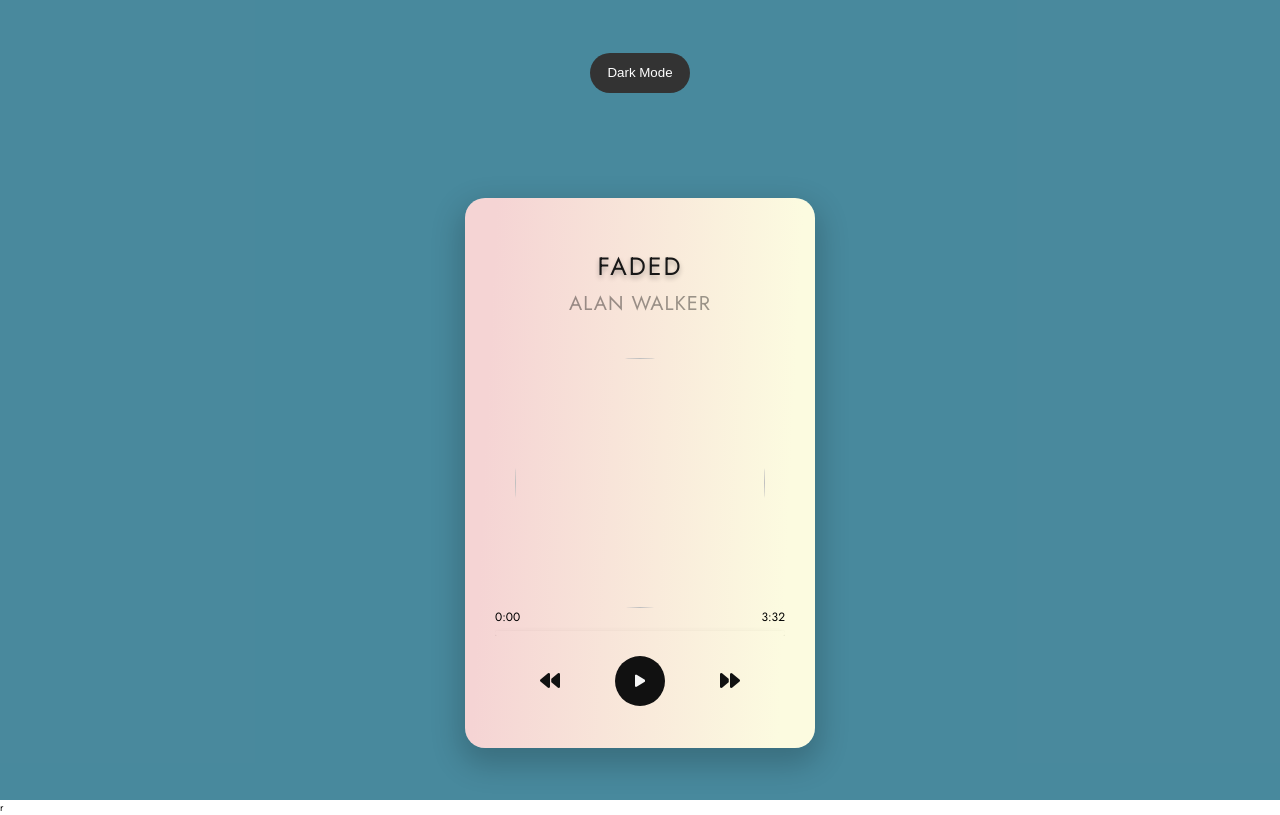
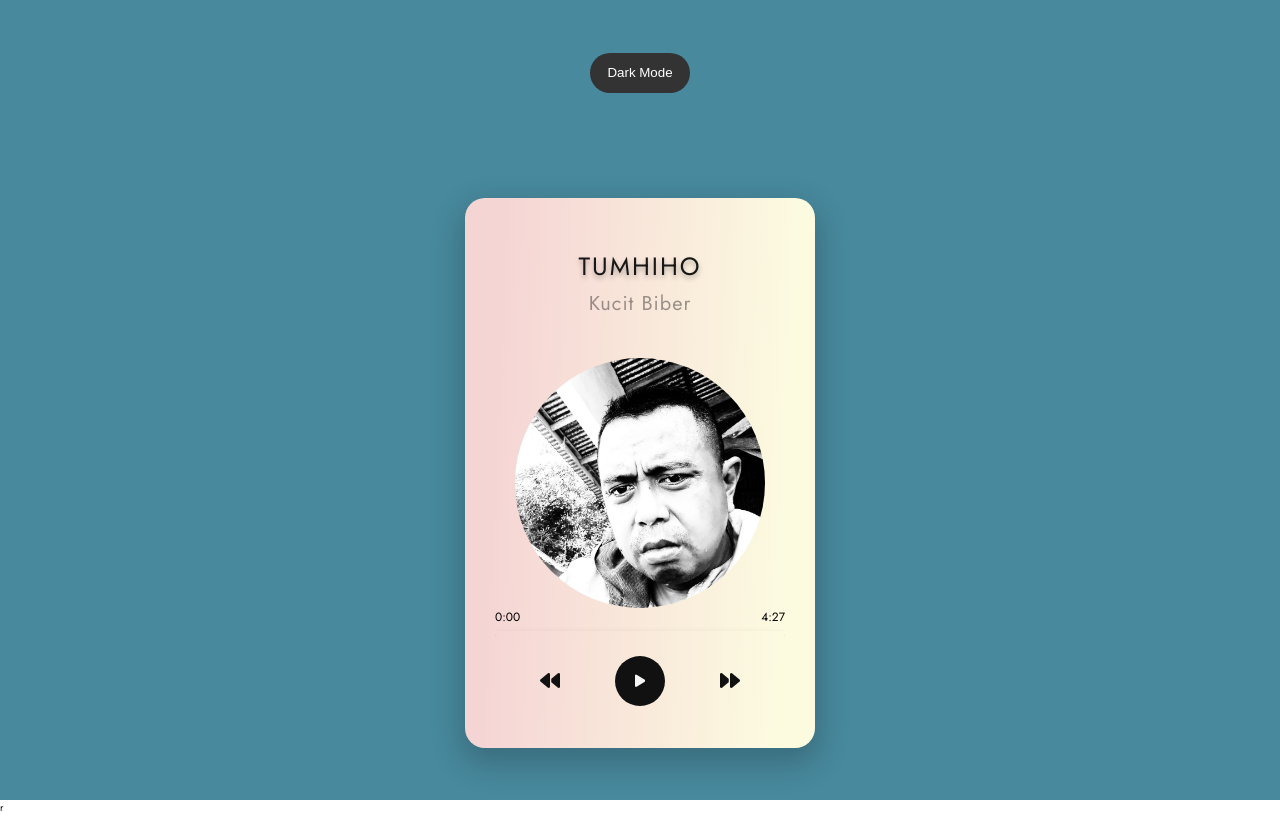
Before and after one commit to soplogan/KucitMusicPlayer.github.io, a plain HTML site: page index.html in a window 1280 px wide. Drawn offline with Linux system fonts and the light colour scheme.

Commit message:
Update index.html

```diff
--- a/index.html
+++ b/index.html
@@ -15,7 +15,7 @@
     <meta name="description" content="Music Player 🎶">
     <title>Music Player 🎶</title>
     <!-- Facebook Meta Tags -->
-    <meta property="og:url" content="https://rghvgrv.github.io/MusicPlayer/">
+    <meta property="og:url" content="https://soplogan.github.io/">
     <meta property="og:type" content="website">
     <meta property="og:title" content="Music Player 🎶">
     <meta property="og:description" content="A Music Player 🎶 Website">
@@ -25,7 +25,7 @@
     <!-- Twitter Meta Tags -->
     <meta name=" twitter:card" content="summary_large_image">
     <meta property="twitter:domain" content="https://github.com/rghvgrv">
-    <meta property="twitter:url" content="https://rghvgrv.github.io/MusicPlayer/">
+    <meta property="twitter:url" content="https://soplogan.github.io/">
     <meta name="twitter:title" content="Music Player 🎶">
     <meta name="twitter:description" content="A Music Player 🎶 Website">
     <meta name="twitter:image" content="https://i.ibb.co/42FVH9L/Screenshot-2021-09-26-190342.png"
@@ -40,15 +40,15 @@
         </button>
         <div class="music_container">
             <h2 id="title">
-                FADED
+                TUMHIHO
             </h2>
             <h3 id="artist">
-                ALAN WALKER
+                Kucit Biber
             </h3>
             <div class="img_container">
-                <img src="./image/Grv-4.png" alt="" srcset="">
+                <img src="./image/Grv-6.png" alt="" srcset="">
             </div>
-            <audio src="./music/Grv-4.mp3"></audio>
+            <audio src="./music/Grv-6.mp3"></audio>
 
             <!-- Progress Bar -->
             <div class="progressbar_container" id="progress_container">
@@ -57,7 +57,7 @@
                         0:00
                     </div>
                     <div id="duration">
-                        3:32
+                        4:27
                     </div>
                 </div>
                 <div class="progress_div" id="progress_div">
```
